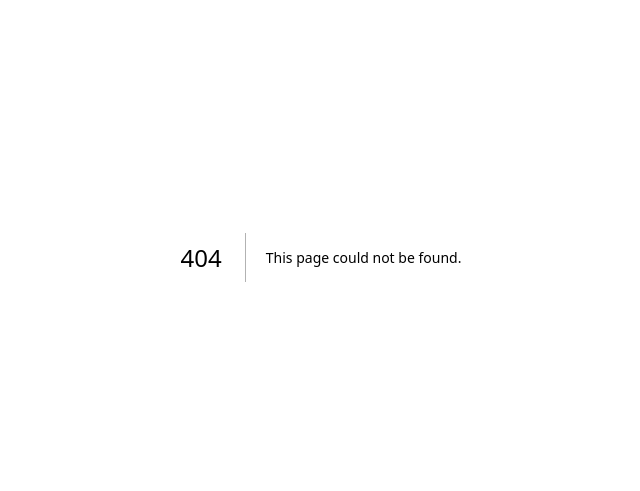
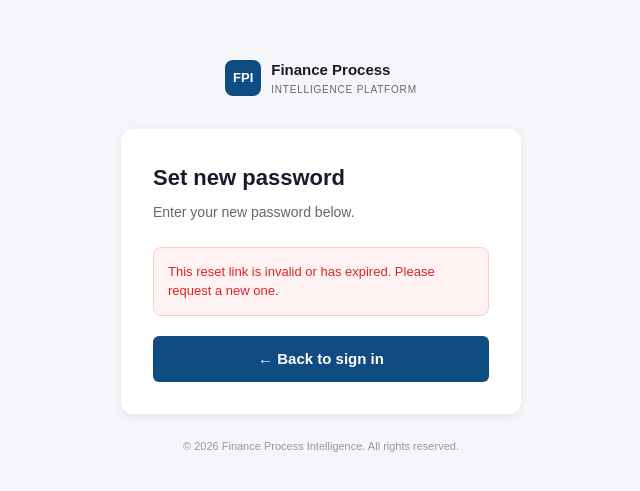
Before and after one commit to financeprocessintelligence/fip-platform, a Next.js app: page /reset-password in a window 1280 px wide. Before the commit this address had no page. Shown: the part 143-634 px from the top of the page, without its empty margins (319-959 px from the left). Built offline with nearby package versions, Linux system fonts and the light colour scheme; no server answers.

Commit message:
Add reset password page

```diff
--- /dev/null
+++ b/app/reset-password/page.tsx
@@ -0,0 +1,93 @@
+'use client'
+
+import { useState, useEffect } from 'react'
+import { useRouter } from 'next/navigation'
+import { supabase } from '../../lib/supabase'
+
+export default function ResetPasswordPage() {
+  const router = useRouter()
+  const [password, setPassword] = useState('')
+  const [confirmPassword, setConfirmPassword] = useState('')
+  const [message, setMessage] = useState('')
+  const [success, setSuccess] = useState(false)
+  const [loading, setLoading] = useState(false)
+  const [validSession, setValidSession] = useState(false)
+
+  useEffect(() => {
+    // Check if we have a valid session from the reset link
+    const checkSession = async () => {
+      const { data: { session } } = await supabase.auth.getSession()
+      if (session) setValidSession(true)
+      else setMessage('This reset link is invalid or has expired. Please request a new one.')
+    }
+    checkSession()
+  }, [])
+
+  const handleReset = async () => {
+    if (!password) { setMessage('Please enter a new password.'); return }
+    if (password.length < 6) { setMessage('Password must be at least 6 characters.'); return }
+    if (password !== confirmPassword) { setMessage('Passwords do not match.'); return }
+    setLoading(true)
+    const { error } = await supabase.auth.updateUser({ password })
+    if (error) setMessage(error.message)
+    else setSuccess(true)
+    setLoading(false)
+  }
+
+  const inputStyle = { display: 'block', width: '100%', marginBottom: '12px', padding: '10px 14px', borderRadius: '6px', border: '1px solid #ddd', fontSize: '14px', color: '#1a1a2e', background: 'white', boxSizing: 'border-box' as const }
+
+  return (
+    <div style={{ minHeight: '100vh', fontFamily: 'sans-serif', background: '#f4f6f9', display: 'flex', alignItems: 'center', justifyContent: 'center', padding: '24px' }}>
+      <div style={{ width: '100%', maxWidth: '400px' }}>
+        <div style={{ display: 'flex', alignItems: 'center', gap: '10px', marginBottom: '32px', justifyContent: 'center' }}>
+          <div style={{ width: '36px', height: '36px', background: '#0F4C81', borderRadius: '8px', display: 'flex', alignItems: 'center', justifyContent: 'center', fontWeight: 'bold', fontSize: '13px', color: 'white' }}>FPI</div>
+          <div>
+            <div style={{ fontWeight: 'bold', fontSize: '15px', color: '#1a1a2e' }}>Finance Process</div>
+            <div style={{ fontSize: '10px', color: '#666', letterSpacing: '0.08em' }}>INTELLIGENCE PLATFORM</div>
+          </div>
+        </div>
+
+        <div style={{ background: 'white', borderRadius: '12px', padding: '32px', boxShadow: '0 2px 8px rgba(0,0,0,0.08)' }}>
+          {success ? (
+            <div style={{ textAlign: 'center' }}>
+              <div style={{ fontSize: '40px', marginBottom: '16px' }}>✅</div>
+              <h2 style={{ fontSize: '20px', fontWeight: 'bold', color: '#1a1a2e', marginBottom: '8px' }}>Password updated!</h2>
+              <p style={{ color: '#666', fontSize: '14px', marginBottom: '24px' }}>Your password has been successfully reset. You can now sign in with your new password.</p>
+              <button onClick={() => router.push('/')} style={{ width: '100%', padding: '12px', background: '#0F4C81', color: 'white', border: 'none', borderRadius: '6px', fontSize: '15px', fontWeight: '600', cursor: 'pointer' }}>
+                Sign in to platform
+              </button>
+            </div>
+          ) : (
+            <>
+              <h2 style={{ fontSize: '22px', fontWeight: 'bold', color: '#1a1a2e', marginBottom: '8px' }}>Set new password</h2>
+              <p style={{ color: '#666', fontSize: '14px', marginBottom: '24px' }}>Enter your new password below.</p>
+              {!validSession && message ? (
+                <>
+                  <div style={{ background: '#fef2f2', border: '1px solid #fecaca', borderRadius: '8px', padding: '14px', marginBottom: '20px' }}>
+                    <p style={{ color: '#dc2626', fontSize: '13px', margin: 0 }}>{message}</p>
+                  </div>
+                  <button onClick={() => router.push('/')} style={{ width: '100%', padding: '12px', background: '#0F4C81', color: 'white', border: 'none', borderRadius: '6px', fontSize: '15px', fontWeight: '600', cursor: 'pointer' }}>
+                    ← Back to sign in
+                  </button>
+                </>
+              ) : (
+                <>
+                  <input type="password" placeholder="New password (min. 6 characters)" value={password} onChange={e => setPassword(e.target.value)} style={inputStyle} />
+                  <input type="password" placeholder="Confirm new password" value={confirmPassword} onChange={e => setConfirmPassword(e.target.value)} onKeyDown={e => e.key === 'Enter' && handleReset()} style={{ ...inputStyle, marginBottom: '20px' }} />
+                  {message && <p style={{ color: 'red', fontSize: '13px', marginBottom: '12px' }}>{message}</p>}
+                  <button onClick={handleReset} disabled={loading} style={{ width: '100%', padding: '12px', background: loading ? '#ccc' : '#0F4C81', color: 'white', border: 'none', borderRadius: '6px', fontSize: '15px', fontWeight: '600', cursor: loading ? 'default' : 'pointer', marginBottom: '12px' }}>
+                    {loading ? 'Updating...' : 'Update password'}
+                  </button>
+                  <button onClick={() => router.push('/')} style={{ width: '100%', padding: '12px', background: 'white', color: '#0F4C81', border: '1px solid #0F4C81', borderRadius: '6px', fontSize: '15px', fontWeight: '600', cursor: 'pointer' }}>
+                    ← Back to sign in
+                  </button>
+                </>
+              )}
+            </>
+          )}
+        </div>
+        <p style={{ color: '#999', fontSize: '11px', marginTop: '24px', textAlign: 'center' }}>© 2026 Finance Process Intelligence. All rights reserved.</p>
+      </div>
+    </div>
+  )
+}
```
